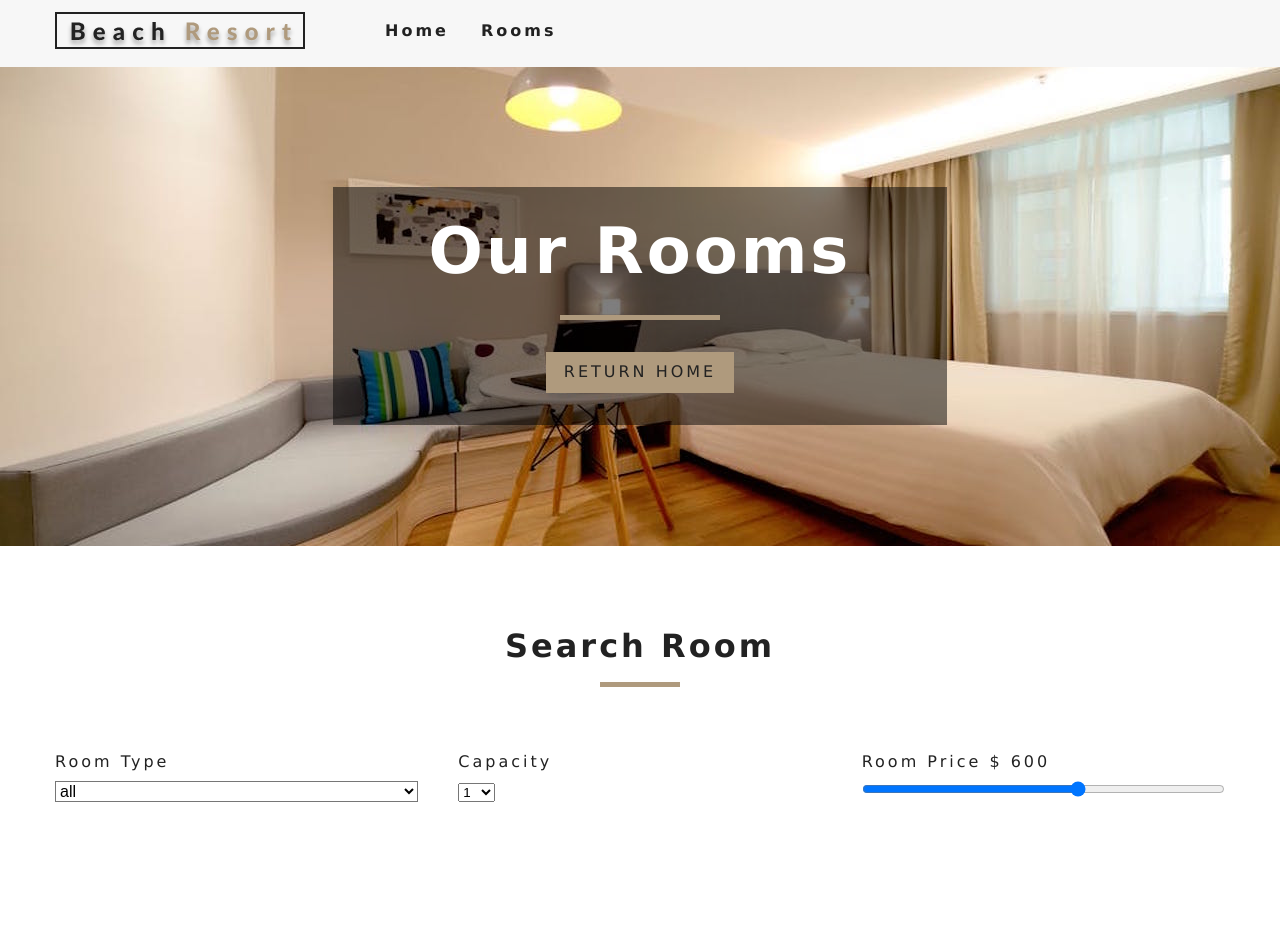
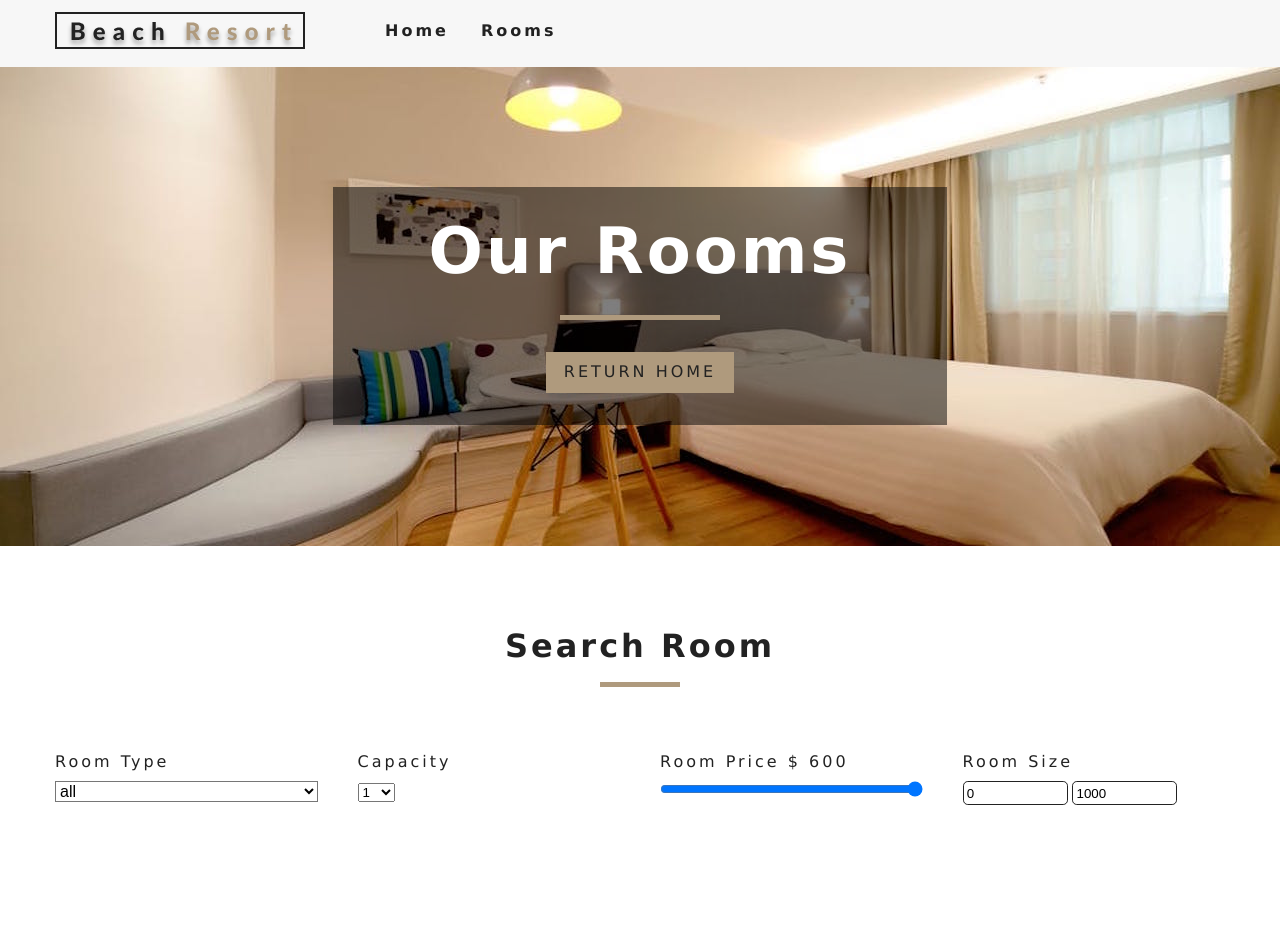
Before and after one commit to mrsetiawan/resort, a React (Create React App) app: page /rooms in a window 1280 px wide. Shown: the top 952 px of the page. Built offline with nearby package versions, Linux system fonts and the light colour scheme.

Commit message:
update filter dan context

```diff
--- a/src/components/RoomFilter.js
+++ b/src/components/RoomFilter.js
@@ -53,12 +53,14 @@ export default function RoomFilter(props) {
             {types}
           </select>
         </div>
+
         <div className='form-group'>
           <label htmlFor="capacity">Capacity</label>
           <select name="capacity" id="capacity" value={capacity} onChange={handleChange}>
             {guest}
           </select>
         </div>
+
         <div className='form-group'>
           <label htmlFor="price">room price $ {price}</label>
           <input
@@ -67,10 +69,18 @@ export default function RoomFilter(props) {
             className='form-control'
             id='price'
             value={price}
-            min={minSize}
-            max={maxSize}
+            min={minPrice}
+            max={maxPrice}
             onChange={handleChange}
           />
+        </div>
+
+        <div className='form-group'>
+          <label>room size</label>
+          <div className='size-inputs'>
+            <input type="number" value={minSize} name='minSize' id='minSize' onChange={handleChange} className='size-input'/>
+            <input type="number" value={maxSize} name="maxSize" id="maxSize" onChange={handleChange} className='size-input' />
+          </div>
         </div>
       </form>
     </section>
--- a/src/context.js
+++ b/src/context.js
@@ -59,7 +59,7 @@ class RoomProvider extends Component {
     const value  = event.type === 'checkbox' ? target.checked : target.value
     const name   = event.target.name
 
-    // console.log(`this is ${value}`)
+    // console.log(`dalam handle change ${value}`)
 
     this.setState({
       [name] : value
@@ -82,22 +82,22 @@ class RoomProvider extends Component {
 
     let tempRoom = [...rooms]
 
-    console.log(type)
+    // console.log(`tipe dalam state ${type}`)
 
     capacity = parseInt(capacity)
+    price = parseInt(price)
 
     if(type !== 'all'){
       tempRoom = tempRoom.filter((room) => room.type === type)
-      // console.log(tempRoom)
+      // console.log(` tipe dalam if ${type}`)
     }
 
     if(capacity !== 1){
       tempRoom = tempRoom.filter((room) => room.capacity >= capacity)
     }
 
-    if(price === price){
-      tempRoom = tempRoom.filter((room) => room.price === price)
-    }
+    //filter price
+    tempRoom = tempRoom.filter((room) => room.price === price)
 
     this.setState({
       sortedRooms: tempRoom
```
